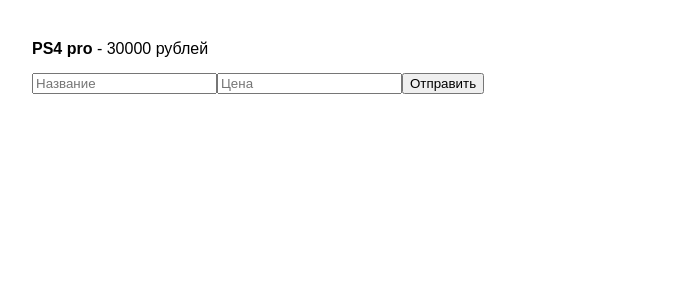
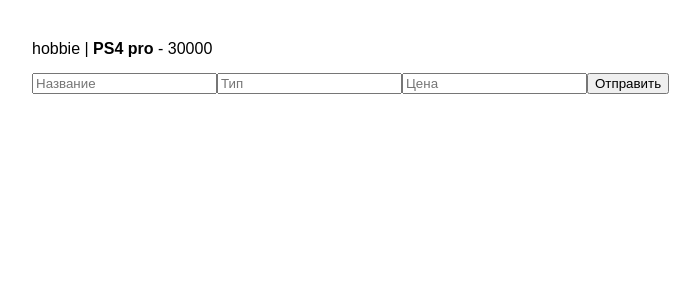
Before and after one commit to Tom910/course-react-fintech, a React (Create React App) app: page / in a window 1280 px wide. Shown: the top 300 px of the page, without its empty margins (8-708 px from the left). Built offline with nearby package versions, Linux system fonts and the light colour scheme.

Commit message:
Выполнение Домашнего задания

```diff
--- /dev/null
+++ b/src/components/Button/Button.js
@@ -0,0 +1,5 @@
+import React from 'react';
+
+export default ({ type, children, onClick }) => (
+  <button type={type} onClick={onClick}>{children}</button>
+)
--- /dev/null
+++ b/src/components/Money/Money.js
@@ -0,0 +1,21 @@
+import React from 'react';
+
+const currencies = {
+  RUB: '₽',
+  EUR: '€',
+  GBP: '£',
+  USD: '$'
+};
+
+export default ({ value, currency }) => {
+  const [amount, smalls] = String(value).split('.');
+  const currencySymbol = currencies[currency];
+
+  return (
+    <span>
+      <span>{amount}</span>
+      {smalls ? <span>,{smalls}</span> : null}
+      {currencySymbol ? <span>{currencySymbol}</span> : null}
+    </span>
+  );
+};
--- a/src/components/Order/Order.js
+++ b/src/components/Order/Order.js
@@ -1,4 +1,6 @@
 import React from 'react';
+
+const validateRequire = value => !value;
 
 export default class Order extends React.Component {
   constructor() {
@@ -6,6 +8,7 @@
 
     this.state = {
       title: '',
+      type: '',
       price: ''
     };
   }
@@ -13,12 +16,30 @@
   formClear() {
     this.setState({
       title: '',
+      type: '',
       price: ''
     });
   }
 
+  validationsForm() {
+    let status = true;
+
+    Object.keys(this.state).forEach(item => {
+      if(validateRequire(this.state[item])) {
+        status = false;
+        return false;
+      }
+    });
+
+    return status;
+  }
+
   handleSubmit = (event) => {
     event.preventDefault();
+
+    if (!this.validationsForm()) {
+      return;
+    }
 
     this.props.handleSubmit(this.state);
 
@@ -34,6 +55,7 @@
   render() {
     return <form onSubmit={this.handleSubmit}>
       <input type="text" name='title' value={this.state.title} onChange={this.handleInputChange} placeholder='Название' />
+      <input type="text" name='type' value={this.state.type} onChange={this.handleInputChange} placeholder='Тип' />
       <input type="text" name='price' value={this.state.price} onChange={this.handleInputChange} placeholder='Цена' />
       <button type='submit'>Отправить</button>
     </form>
--- a/src/components/TimelineItem/TimelineItem.js
+++ b/src/components/TimelineItem/TimelineItem.js
@@ -1,7 +1,8 @@
 import React from 'react';
+import Money from '../Money/Money';
 
-export default ({ title, price }) => (
+export default ({ title, price, type }) => (
   <div>
-    <b>{title}</b> - {price} рублей
+    {type} | <b>{title}</b> - <Money value={price} />
   </div>
 );
--- a/src/components/TimelineList/TimelineList.js
+++ b/src/components/TimelineList/TimelineList.js
@@ -5,7 +5,7 @@
 export default ({ items }) => (
   <div className='List'>
     {items.map((item, index) => <div key={index}>
-      <TimelineItem title={item.title} price={item.price} />
+      <TimelineItem title={item.title} price={item.price} type={item.type} />
     </div>)}
   </div>
 );
--- a/src/containers/App.js
+++ b/src/containers/App.js
@@ -8,7 +8,7 @@
     super();
 
     this.state = {
-      items: [{ title: 'PS4 pro', price: 30000 }]
+      items: [{ title: 'PS4 pro', price: 30000, type: 'hobbie' }]
     }
   }
 
```
